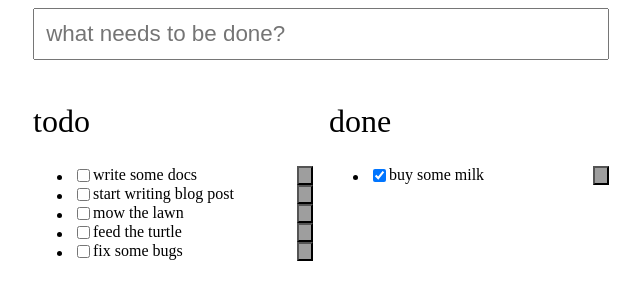
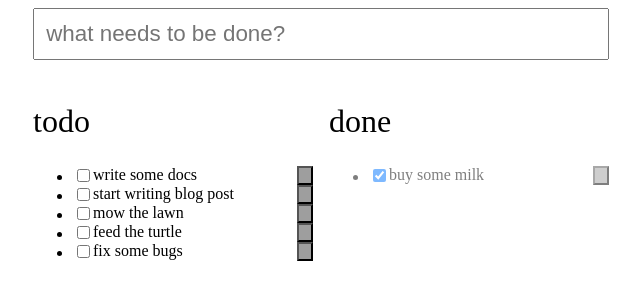
Before and after one commit to yutak23/intro-svelt-vite-js, a Svelte app: page / in a window 1280 px wide. Shown: the top 300 px of the page, without its empty margins (319-959 px from the left). Built offline with nearby package versions, Linux system fonts and the light colour scheme; grey boxes are pictures that could not be loaded.

Commit message:
feat: Part 2 / Animations / The animate directive

```diff
--- a/src/TodoList.svelte
+++ b/src/TodoList.svelte
@@ -1,4 +1,5 @@
 <script>
+	import { flip } from 'svelte/animate';
 	import { send, receive } from './transition';
 
 	export let store;
@@ -7,7 +8,12 @@
 
 <ul class="todos">
 	{#each $store.filter((todo) => todo.done === done) as todo (todo.id)}
-		<li class:done in:receive={{ key: todo.id }} out:send={{ key: todo.id }}>
+		<li
+			class:done
+			in:receive={{ key: todo.id }}
+			out:send={{ key: todo.id }}
+			animate:flip={{ duration: 200 }}
+		>
 			<label>
 				<input
 					type="checkbox"
@@ -30,6 +36,10 @@
 		display: flex;
 	}
 
+	.done {
+		opacity: 0.5;
+	}
+
 	span {
 		flex: 1;
 	}
```
